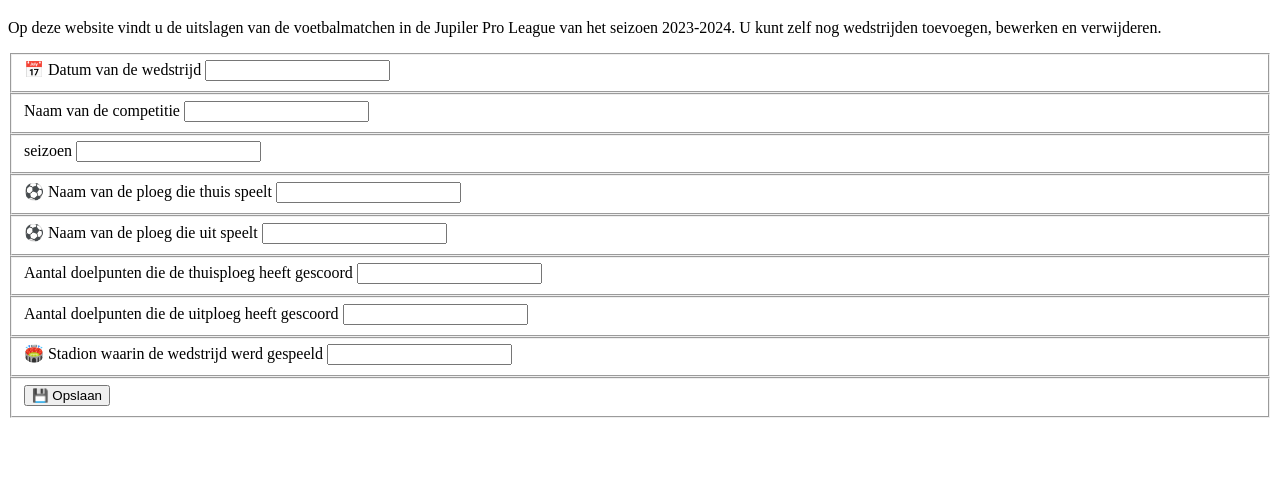
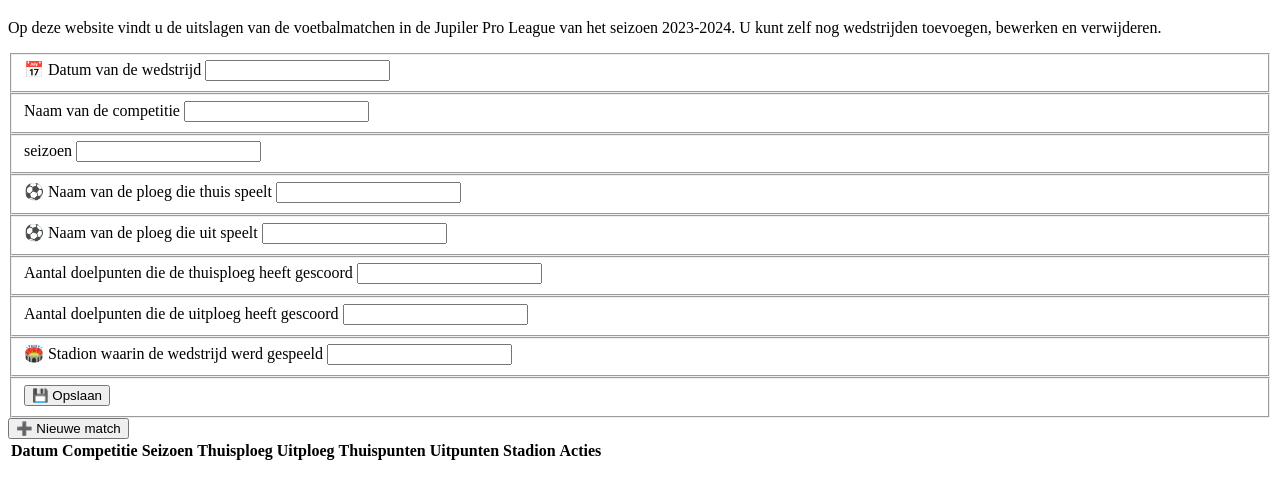
Before and after one commit to De-Passer-SOSY/bouw-je-eigen-api-frontend-met-vanilla-js-runedevisch, a plain HTML site: page frontend/index.html in a window 1280 px wide. Shown: the part 146-644 px from the top of the page. Drawn offline with Linux system fonts and the light colour scheme.

Commit message:
added some thing
added table, changed some id names, changed class name, added class name

```diff
--- a/frontend/index.html
+++ b/frontend/index.html
@@ -7,23 +7,23 @@
 </head>
 <body>
 
-<aside class = "sidebar">
+<aside class="sidebar">
     <nav>
-        <h2>Dashboard</h2>
+        <h2 class="logo">Dashboard</h2>
         <ul>
             <li><a href="index.html" class="active">Home</a></li>
         </ul>
     </nav>
 </aside>
 
-<main>
+<main class="main">
     <h1>Welkom op onze website.</h1>
     <p>Op deze website vindt u de uitslagen van de voetbalmatchen in de Jupiler Pro League van het seizoen 2023-2024.
         U kunt zelf nog wedstrijden toevoegen, bewerken en verwijderen.</p>
 
-    <section class="form-section hidden" id="form-wrapper">
+    <section class="formSection hidden" id="formWrapper">
         <form id="matchForm">
-            <input type="hidden" id="absence-id" />
+            <input type="hidden" id="matchId" />
 
             <fieldset class="formGroup">
                 <label for="matchDate">📅 Datum van de wedstrijd</label>
@@ -66,11 +66,30 @@
             </fieldset>
 
             <fieldset>
-                <button type="submit" class="save-btn">💾 Opslaan</button>
+                <button type="submit" class="saveButton">💾 Opslaan</button>
             </fieldset>
         </form>
     </section>
 
+    <section class="addMatchSection">
+        <button class="openFormButton" id="openForm">➕ Nieuwe match</button>
+    </section>
+
+    <section class="tableSection">
+        <table>
+            <tr>
+                <th scope="col">Datum</th>
+                <th scope="col">Competitie</th>
+                <th scope="col">Seizoen</th>
+                <th scope="col">Thuisploeg</th>
+                <th scope="col">Uitploeg</th>
+                <th scope="col">Thuispunten</th>
+                <th scope="col">Uitpunten</th>
+                <th scope="col">Stadion</th>
+                <th scope="col">Acties</th>
+            </tr>
+        </table>
+    </section>
 
 
 
```
Also changed, not shown: frontend/img/LogoJPL.png (added).
